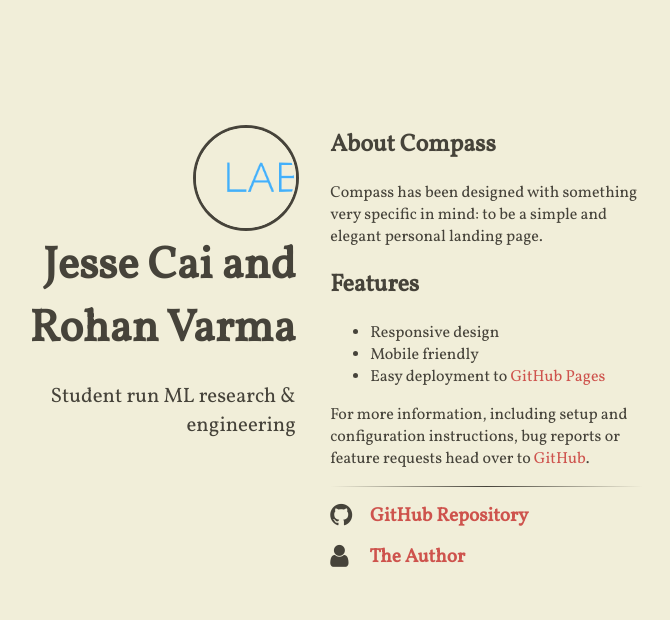
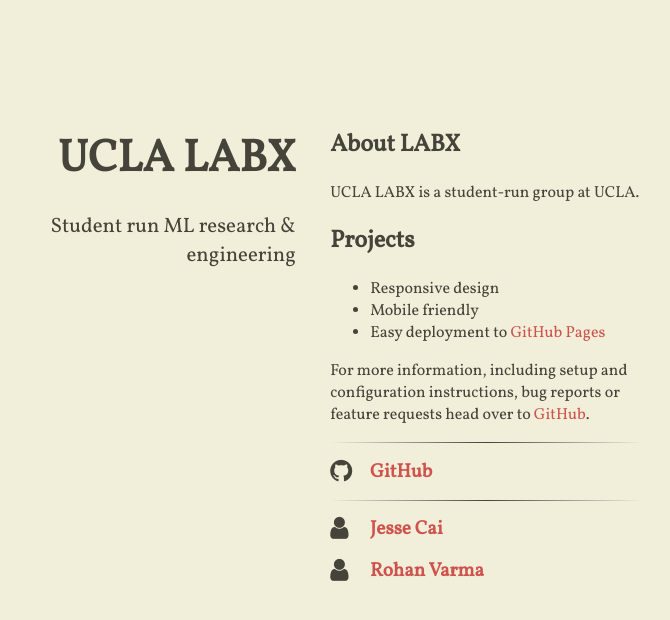
Before and after one commit to ucla-labx/ucla-labx.github.io, a Jekyll site: the page built from index.html, in a window 1280 px wide. Shown: the top 620 px of the page, without its empty margins (337-1007 px from the left). Built offline with Jekyll 4.4.1, drawn with Linux system fonts in a browser that asks for light colours; nearby versions of some CDN libraries.

Commit message:
udpated content

```diff
--- a/_config.yml
+++ b/_config.yml
@@ -5,9 +5,8 @@
 # compass configuration
 compass:
   # an avatar or logo (optional)
-  logo: "/images/logo.png"
   # author will appear under the avatar (optional)
-  author: "Jesse Cai and Rohan Varma"
+  author: "UCLA LABX"
   # tagline will appear under the title (optional)
   tagline: "Student run ML research & engineering"
   # if include_content is true, the contents of the content.html include will be
--- a/_includes/content.html
+++ b/_includes/content.html
@@ -1,7 +1,7 @@
-<h2>About Compass</h2>
-<p>Compass has been designed with something very specific in mind: to be a simple and elegant personal landing page.</p>
+<h2>About LABX</h2>
+<p>UCLA LABX is a student-run group at UCLA.</p>
 
-<h2>Features</h2>
+<h2>Projects</h2>
 <ul>
   <li>Responsive design</li>
   <li>Mobile friendly</li>
@@ -15,10 +15,20 @@
 <ul class="fa-ul main-list">
   <li class="main-list-item">
     <span class="fa fa-github fa-lg main-list-item-icon"></span>
-    <a href="https://github.com/excentris/compass">GitHub Repository</a>
+    <a href="https://github.com/ucla-labx">GitHub</a>
   </li>
+
+  <hr />
+
   <li class="main-list-item">
     <span class="fa fa-user fa-lg main-list-item-icon"></span>
-    <a href="http://excentris.net">The Author</a>
+    <a href="https://jcaip.github.io">Jesse Cai</a>
   </li>
+
+  <li class="main-list-item">
+    <span class="fa fa-user fa-lg main-list-item-icon"></span>
+    <a href="https://rohanvarma.me">Rohan Varma</a>
+  </li>
+
+
 </ul>
```
